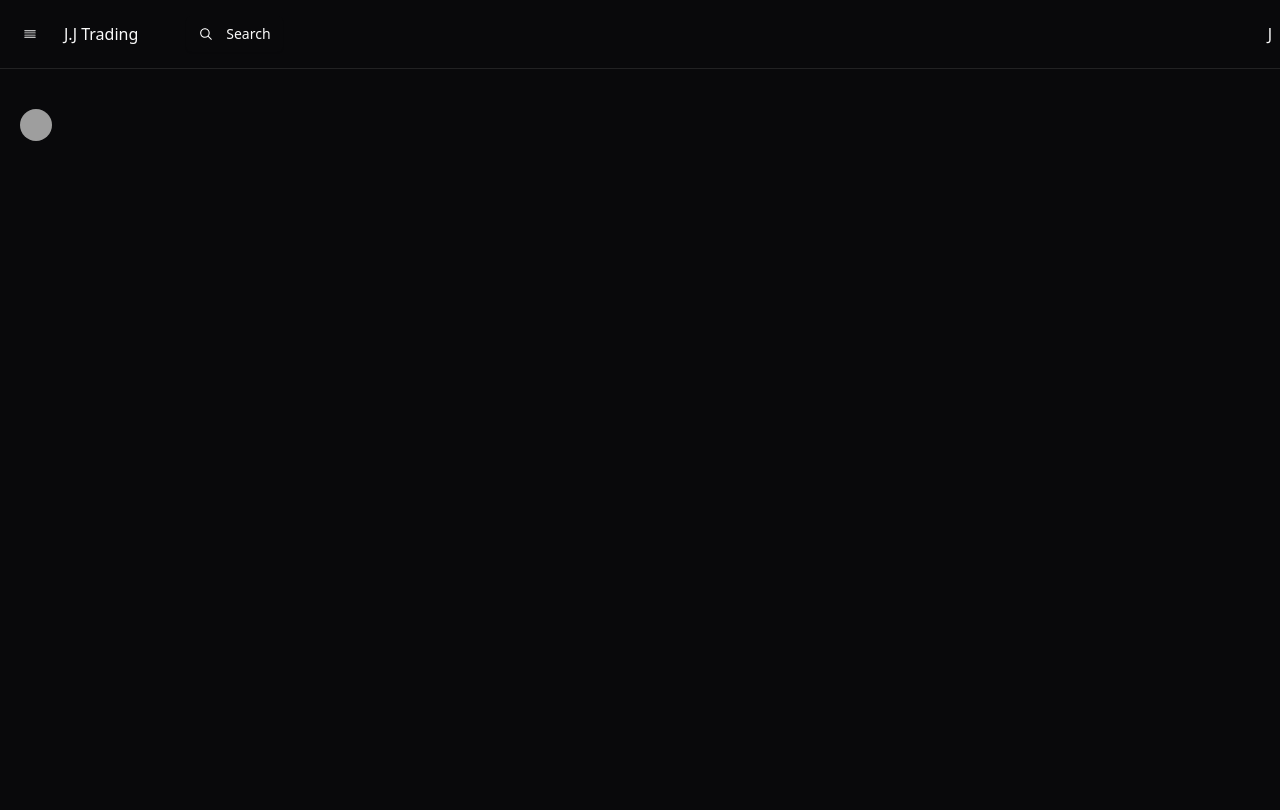
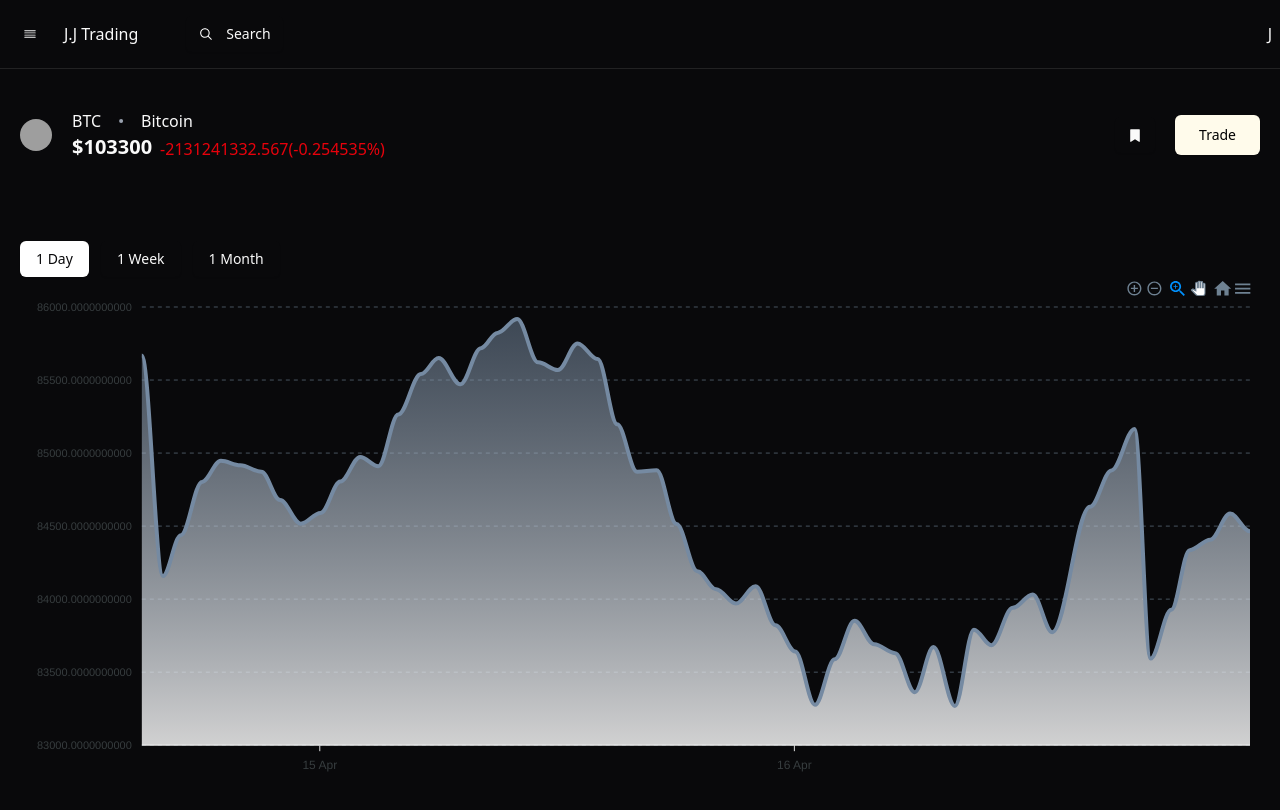
Before and after one commit to JanadaJayathilaka/Trading-platform-frontend, a React (Vite) app: page /market/1 in a window 1280 px wide. Built offline with nearby package versions, Linux system fonts and the light colour scheme; grey boxes are pictures that could not be loaded.

Commit message:
refactor StockDetails component layout and enhance trading functionality

```diff
--- a/src/page/stockDetails/StockDetails.jsx
+++ b/src/page/stockDetails/StockDetails.jsx
@@ -1,5 +1,19 @@
 import { Avatar, AvatarImage } from "@/components/ui/avatar";
+import { Button } from "@/components/ui/button";
+import { BookmarkFilledIcon } from "@radix-ui/react-icons";
+import { BookmarkIcon, DotIcon } from "lucide-react";
 import React from "react";
+
+import {
+  Dialog,
+  DialogContent,
+  DialogDescription,
+  DialogHeader,
+  DialogTitle,
+  DialogTrigger,
+} from "@/components/ui/dialog";
+import TradingForm from "./TradingForm";
+import StockChart from "../Home/StockChart";
 
 const StockDetails = () => {
   return (
@@ -13,7 +27,48 @@ const StockDetails = () => {
               }
             />
           </Avatar>
+          <div>
+            <div className="flex items-center gap-2">
+              <p>BTC</p>
+              <DotIcon className="text-gray-400" />
+              <p>Bitcoin</p>
+            </div>
+            <div className="flex items-end gap-2">
+              <p className="text-xl font-bold">$103300</p>
+              <p className="text-red-600">
+                <span>-2131241332.567</span>
+                <span>(-0.254535%)</span>
+              </p>
+            </div>
+          </div>
         </div>
+        <div className="flex items-center gap-5">
+          <Button>
+            {true ? (
+              <BookmarkFilledIcon className="h-6 w-6" />
+            ) : (
+              <BookmarkIcon className="h-6 w-6" />
+            )}
+          </Button>
+
+          <Dialog>
+            <DialogTrigger>
+              <Button size={"lg"} className={"bg-amber-50 text-black"}>
+                Trade
+              </Button>
+            </DialogTrigger>
+
+            <DialogContent>
+              <DialogHeader>
+                <DialogTitle>How much do you want to spend?</DialogTitle>
+              </DialogHeader>
+              <TradingForm />
+            </DialogContent>
+          </Dialog>
+        </div>
+      </div>
+      <div className="mt-20 ">
+        <StockChart />
       </div>
     </div>
   );
```
